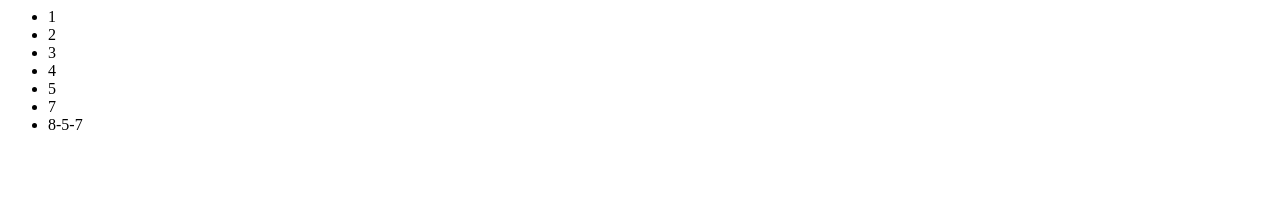
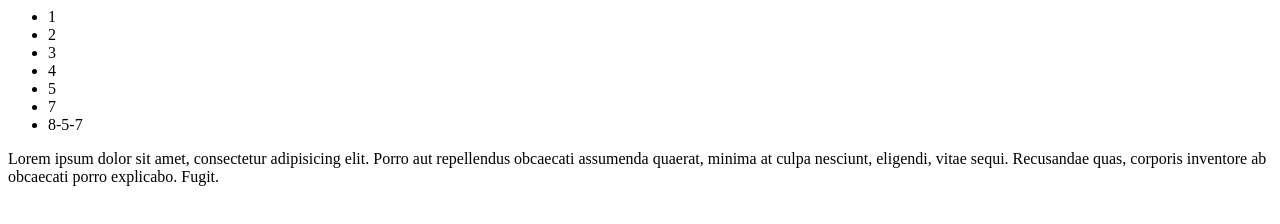
Before and after one commit to cromozooom/gitLesson, a plain HTML site: page index.html in a window 1280 px wide. Drawn offline with Linux system fonts and the light colour scheme.

Commit message:
adaugat p

```diff
--- a/index.html
+++ b/index.html
@@ -13,5 +13,8 @@
 	<li>7</li>
 	<li>8-5-7</li>
 </ul>
+<p>
+	Lorem ipsum dolor sit amet, consectetur adipisicing elit. Porro aut repellendus obcaecati assumenda quaerat, minima at culpa nesciunt, eligendi, vitae sequi. Recusandae quas, corporis inventore ab obcaecati porro explicabo. Fugit.
+</p>
 </body>
 </html>
```
